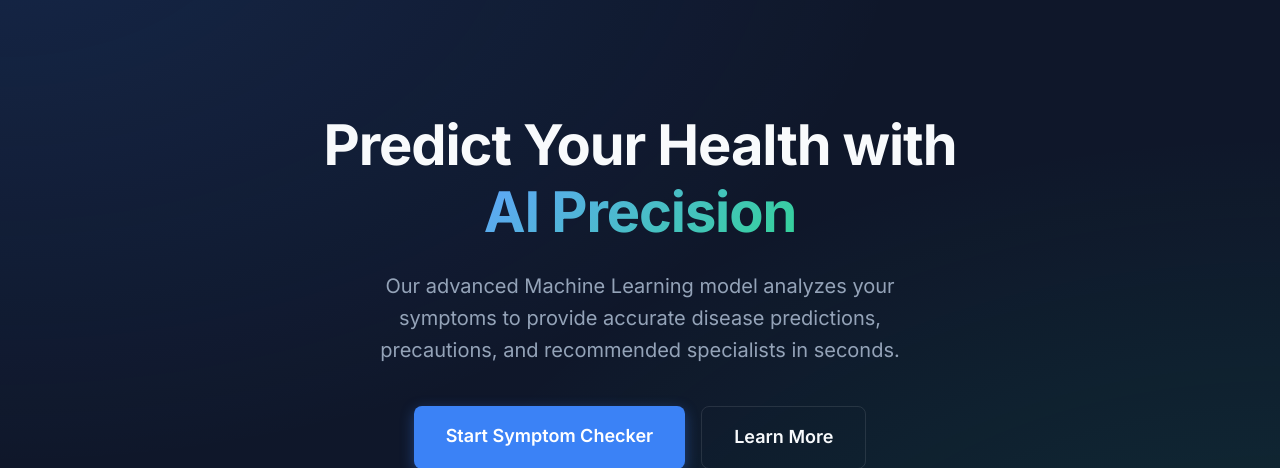
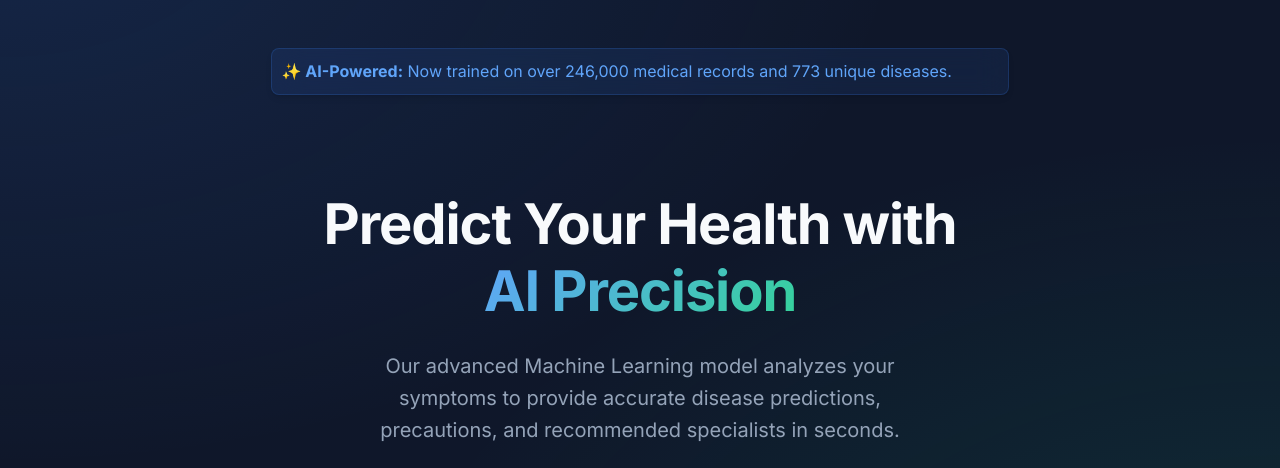
Before and after one commit to manyatagupta/disease-prediction, a Django app: page / in a window 1280 px wide. Shown: the part 99-567 px from the top of the page. Run offline with Django 5.2, Linux system fonts and the light colour scheme.

Commit message:
feat: add AI powered banner to home page

```diff
--- a/templates/predictor/home.html
+++ b/templates/predictor/home.html
@@ -1,6 +1,10 @@
 {% extends 'base.html' %}
 
 {% block content %}
+<div class="alert alert-info text-center glass-card" style="padding: 10px; margin-bottom: 2rem;">
+    <strong>✨ AI-Powered:</strong> Now trained on over 246,000 medical records and 773 unique diseases.
+</div>
+
 <div style="text-align: center; margin-top: 4rem;">
     <h1 class="hero-title">Predict Your Health with <br><span class="text-gradient">AI Precision</span></h1>
     <p class="hero-subtitle" style="margin-left: auto; margin-right: auto;">
```
